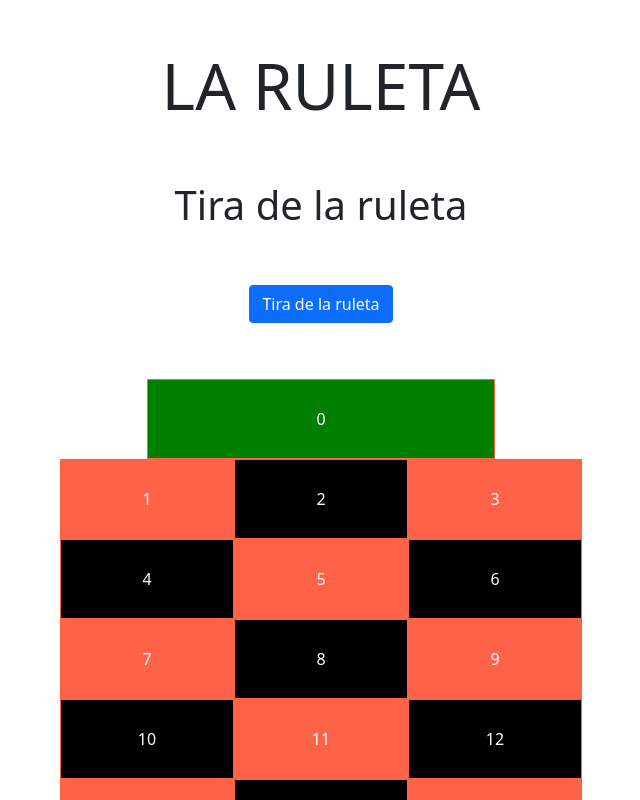
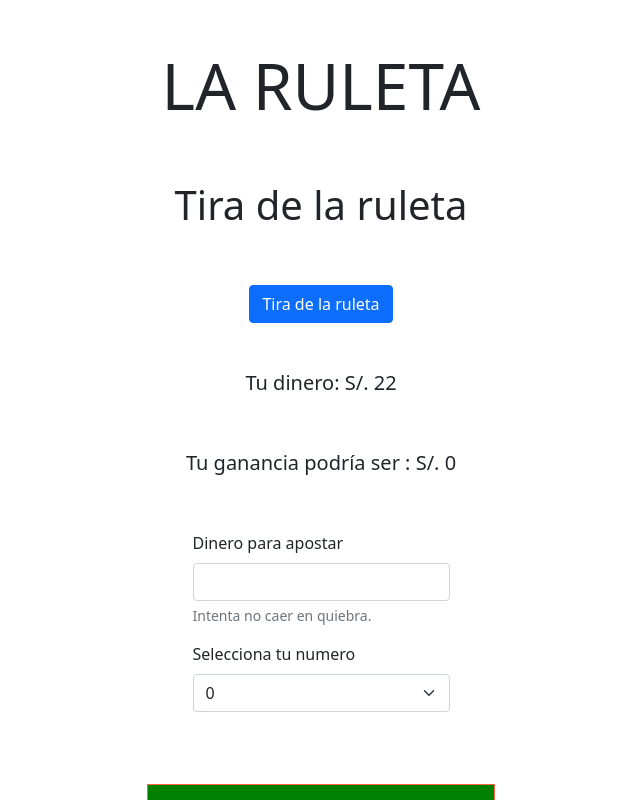
Before and after one commit to mijel861999/ruleta-react, a React (Create React App) app: page / in a window 1280 px wide. Shown: the top 800 px of the page, without its empty margins (319-959 px from the left). Built offline with nearby package versions, Linux system fonts and the light colour scheme.

Commit message:
Ruleta Screen -> Agregando estados en la página principal

```diff
--- a/src/components/RuletaScreen.js
+++ b/src/components/RuletaScreen.js
@@ -1,4 +1,5 @@
-import React from 'react';
+import React,{ useState } from 'react';
+import { useSelector } from 'react-redux';
 
 import { Ruleta } from './Ruleta';
 import { Tablero } from './Tablero';
@@ -6,6 +7,15 @@ import { Option } from './Option';
 
 
 export const RuletaScreen = () => {
+
+    //const { money } = useSelector( state => state.ruleta )
+    const [ money, setMoney ] = useState(22);
+    const [ profit, setProfit ] = useState(0);
+    const [ numberSelected, setNumberSelected ] =useState(null);
+
+    console.log(numberSelected);
+    console.log(money)
+
     return (
         <div className="container">
             <div className="row mt-5">
@@ -13,6 +23,7 @@ export const RuletaScreen = () => {
                     <h1 className="display-3">LA RULETA</h1>
                 </div>
             </div>
+
             <div className="row mt-5">
                 <div className="col-12 d-flex justify-content-center">
                     <Ruleta />
@@ -20,8 +31,14 @@ export const RuletaScreen = () => {
             </div>
 
             <div className="row mt-5">
-                <div className="col-6 offset-3 d-flex justify-content-center">
-                    <Tablero />
+                <div className="col-12 text-center">
+                    <h1 className="h5">Tu dinero: S/. { money }</h1>
+                </div>
+            </div>
+
+            <div className="row mt-5">
+                <div className="col-12 text-center">
+                    <h1 className="h5">Tu ganancia podría ser : S/. { profit }</h1>
                 </div>
             </div>
 
@@ -30,6 +47,12 @@ export const RuletaScreen = () => {
                     <Option />
                 </div>
             </div>
+
+            <div className="row mt-5">
+                <div className="col-6 offset-3 d-flex justify-content-center">
+                    <Tablero money={ money } setMoney={ setMoney } setNumberSelected={ setNumberSelected } setProfit={ setProfit }/>
+                </div>
+            </div>
         </div>
     )
 }
--- a/src/components/Tablero.js
+++ b/src/components/Tablero.js
@@ -11,7 +11,9 @@ const TableroItem = styled.div`
     border: 1px solid tomato;
 `;
 
-export const Tablero = () => {
+export const Tablero = ({ money, setMoney, setProfit }) => {
+
+    console.log(money)
 
     const { numbers, reds } = useSelector( state => state.ruleta )
     numbers.shift();
@@ -20,6 +22,7 @@ export const Tablero = () => {
 
     const handleSelectNumber = () => {
         alert('Seleccionaste este número')
+        setProfit( money*0.28 )
     }
 
     return (
--- a/src/reducers/ruletaReducer.js
+++ b/src/reducers/ruletaReducer.js
@@ -12,7 +12,9 @@ blacks.shift();
 const initialState = {
   numbers,
   reds,
-  blacks
+  blacks,
+  money: 200,
+  option: null
 }
 
 
```
